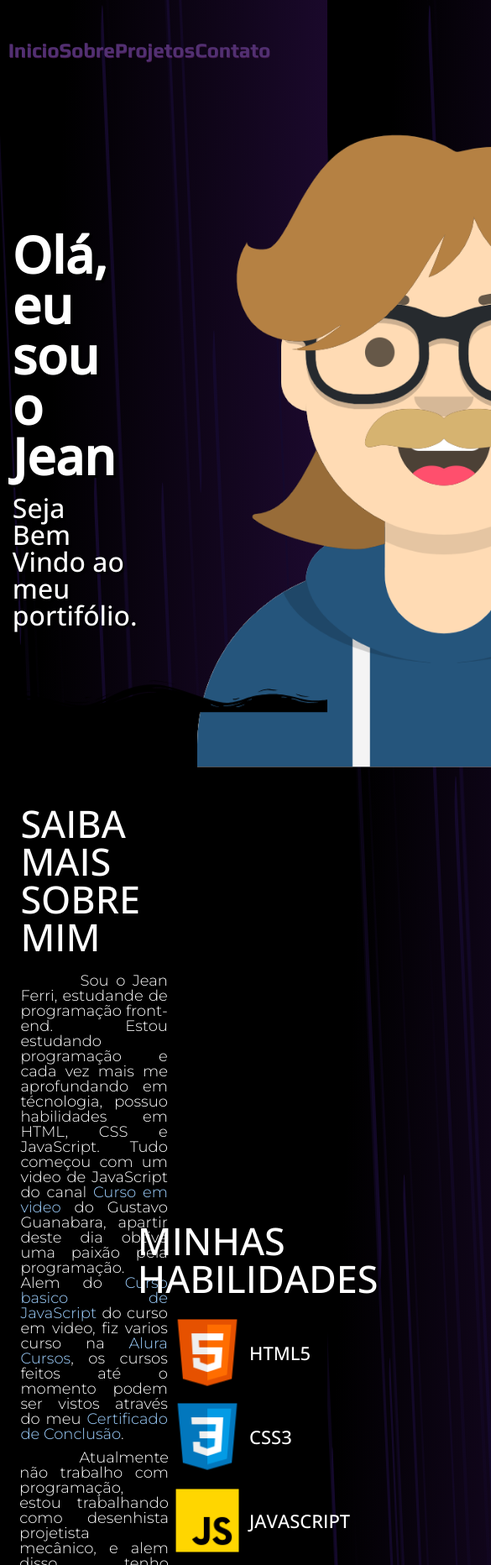
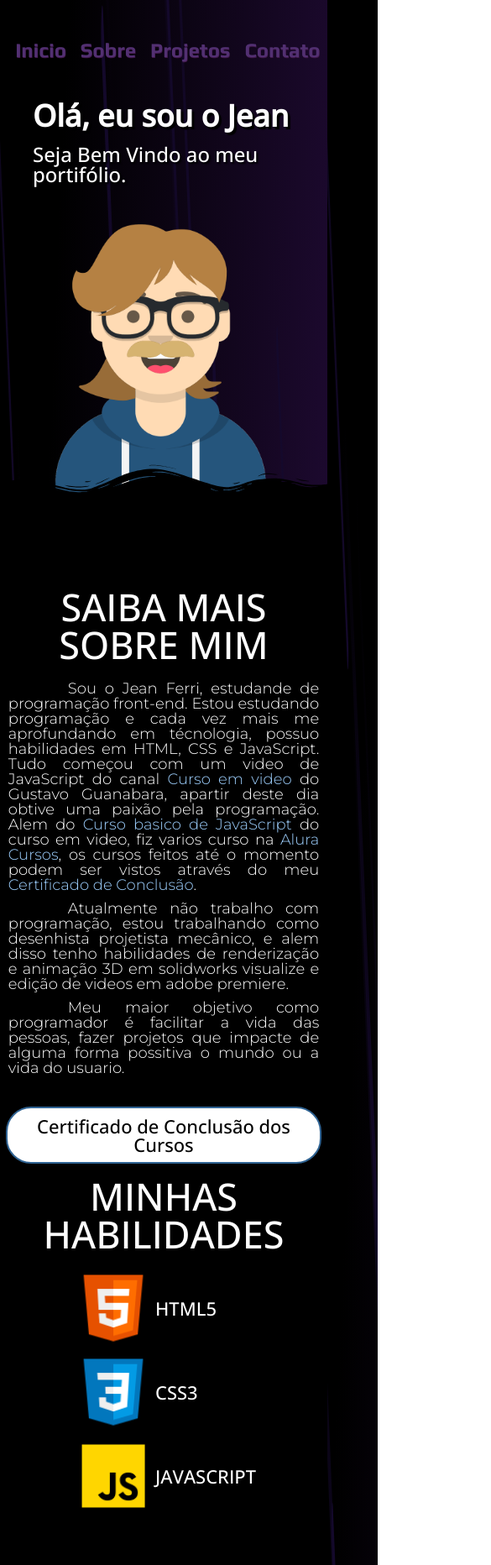
Before and after one commit to JnFerri/jnferri.github.io, a plain HTML site: page index.html in a window 390 px wide. Shown: the top 1864 px of the page at 84% size, 585 px wide, since content can reach past the window. Drawn offline with nearby package versions, Linux system fonts and the light colour scheme.

Commit message:
29/08/2022

```diff
--- a/css/apresentacao.css
+++ b/css/apresentacao.css
@@ -3,7 +3,7 @@
     align-items: center;
     width: 100%;
     justify-content: space-between;
-    margin-bottom:-140px ;
+    margin-bottom:-150px ;
 }
 
 .apresentacao{
@@ -33,23 +33,30 @@
 }
 
 .apresentacao__imagem{
-    position: relative;
     right: 2%;
     bottom: 0%;
-    width: 94vh;
-
-
+    width: 100vh;
 }
 
-[data-anime="up"]{
-    position: relative;
-    right: 2%;
-    bottom: 0%;
-    width: 94vh;
-    transform: translate3d(0 , 300px , 0)
+@media(max-width:768px){
+    .apresentacao__container{
+        margin-top: 2rem;
+        margin-bottom: -50px;
+        flex-direction: column;
+
+    }
+    .apresentacao{
+        width: 100%;
+    }
+    .apresentacao__imagem{
+        width: 40vh;
+    }
+
+    .apresentacao__titulo{
+        font-size: 36px;
+    }
+    .apresentacao__paragrafo{
+        font-size: 24px;
+
+    }
 }
-
-[data-anime].animate{
-    opacity: 1;
-    transform: translate3d(0px , 0px , 0px);
- }
--- a/css/header.css
+++ b/css/header.css
@@ -11,10 +11,6 @@ header{
     margin: 2rem 0 0 2.5%;
 }
 
-.header__logo{
-    width: 175px;
-    border-radius: 40px;
-}
 
 .header__lista{
     display: flex;
@@ -38,3 +34,9 @@ header{
     transform: scale(1.1);
     color: rgba(18, 53, 76, 1);
 }
+
+@media(max-width:768px){
+.header__lista{
+    width: 100%;
+}
+}
--- a/css/projetos.css
+++ b/css/projetos.css
@@ -9,7 +9,10 @@
     display: flex;
     align-items: center;
     margin: 2rem 0;
-    justify-content: space-around;
+    justify-content: space-between;
+    flex-wrap: wrap;
+    width: 80%;
+
 
 }
 
@@ -26,12 +29,13 @@
     padding: 20px 20px;
     border-radius: 30px;
     border: solid 2px rgb(82, 48, 114);
-    width: 33%;
+    width: 20%;
     display: flex;
     flex-direction: column;
     align-items: center;
     margin: 0 2.5%;
     transition: 0.5s;
+    text-decoration: none;
 }
 
 .projetos__box:hover{
@@ -41,8 +45,8 @@
 }
 
 .projetos__img{
-    width: 250px;
-    height: 250px;
+    width: 150px;
+    height: 150px;
     padding: 10px 0;
 
 }
@@ -114,3 +118,21 @@
     text-decoration: none;
     color: rgb(158, 208, 255);
 }
+
+@media(max-width:768px){
+    .projetos__container{
+        flex-direction: column;
+    }
+
+    .projetos__img{
+        width: 140px;
+    }
+
+    .projetos__box{
+        width: 80%;
+        margin-bottom: 25px;
+    }
+    .projetos__box:hover{
+        transform: scale(1.15);
+    }
+}
--- a/css/sobre.css
+++ b/css/sobre.css
@@ -78,3 +78,26 @@
     color: white;
     text-transform: uppercase;
 }
+@media(max-width:768px){
+    .sobre__container{
+        flex-direction: column;
+    }
+
+    .sobre__descricao{
+        width: 95%;
+    }
+
+
+    .sobre__habilidades{
+        width: 95%;
+    }
+    .sobre__titulo{
+        text-align: center;
+    }
+    .botao__certificados{
+        width: 95%;
+    }
+    .sobre__paragrafo{
+        text-align: justify;
+    }
+}
--- a/index.html
+++ b/index.html
@@ -50,7 +50,7 @@
                 <h2 class="apresentacao__titulo">Olá, eu sou o Jean</h2>
                 <p class="apresentacao__paragrafo">Seja Bem Vindo ao meu portifólio.</p>
             </div>
-            <img  data-anime="up" src="imagens/Avatar-Maker.png" alt="Avatar EU" class="apresentacao__imagem">
+            <img src="imagens/Avatar-Maker.png" alt="Avatar EU" class="apresentacao__imagem">
 
         </section>
         <svg xmlns="http://www.w3.org/2000/svg" viewBox="0 0 283.5 27.8" preserveAspectRatio="none" fill="black" class="svg__top" id="sobre">
@@ -107,22 +107,29 @@
         <section class="projetos" id="projetosHeader">
             <h2 class="projetos__titulo">projetos</h2>
             <div id="projetos" class="projetos__container">
-                <button class="projetos__box" id="projeto">
+                <a href="#projetoContainer" class="projetos__box" id="projeto">
+
                         <img class="projetos__img" src="projetos/Mirabilis3dStudio/assets/imagens/logo.png" alt="logo projeto mirabilis 3d">
                         <h4 class="projetos__subtitulos">Mirabilis3DStudio</h4>
-                </button>
-                <button class="projetos__box" id="projeto">
+
+                </a>
+                <a href="#projetoContainer" class="projetos__box" id="projeto">
+
                         <img class="projetos__img" src="projetos/recomendalivro/assets/img/logo.png" alt="logo projeto recomenda livro">
                         <h4 class="projetos__subtitulos">Recomenda Livro</h4>
-                </button>
-                <button class="projetos__box" id="projeto">
+
+                </a>
+                <a href="#projetoContainer" class="projetos__box" id="projeto">
+
                         <img class="projetos__img" src="projetos/Calculadora-Js/assets/calculadora.png" alt="logo projeto calculadora">
                         <h4 class="projetos__subtitulos">Claculadora JavaScript</h4>
-                </button>
-                <button class="projetos__box" id="projeto">
+
+                </a>
+                <a href="#projetoContainer" class="projetos__box" id="projeto">
                         <img class="projetos__img" src="projetos/Aproveitamento-de-Chapas-de-aco/assets/img/Calculos.png" alt="logo projeto aproveitamento de chapas">
                         <h4 class="projetos__subtitulos">Aproveitamento de chapas</h4>
-                </button>
+
+                </a>
             </div>
             <div id="projetoContainer">
 
--- a/js/index.js
+++ b/js/index.js
@@ -19,41 +19,3 @@ import { Projeto } from "./Projeto.js"
     projeto[3].addEventListener('click', function(){
         calculosEng.postarDescricao()
     })
-
-
-    const debounce = function(func, wait, immediate) {
-        let timeout;
-        return function(...args) {
-          const context = this;
-          const later = function () {
-            timeout = null;
-            if (!immediate) func.apply(context, args);
-          };
-          const callNow = immediate && !timeout;
-          clearTimeout(timeout);
-          timeout = setTimeout(later, wait);
-          if (callNow) func.apply(context, args);
-        };
-      };
-
-    const target = document.querySelectorAll('[data-anime]')
-    const animationClass = 'animate'
-
-function animeScroll(){
-    const windowTop = window.pageYOffset + window.innerHeight /4
-        target.forEach(function(element){
-        if(windowTop > element.offsetTop){
-            element.classList.add(animationClass)
-        } else {
-            element.classList.remove(animationClass)
-        }
-    })
-}
-
-animeScroll()
-
-if(target.length) {
-window.addEventListener('scroll', debounce(function(){
-    animeScroll()
-}, 1000))
-}
```
Lines whose indentation alone changed are shown as unchanged.
